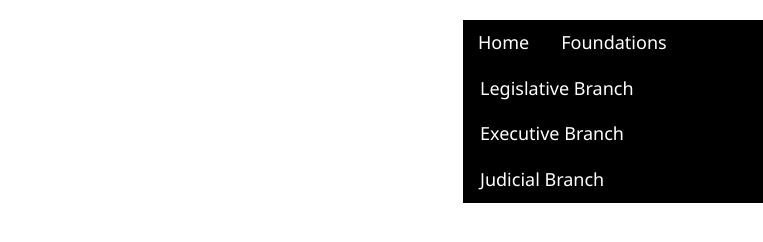
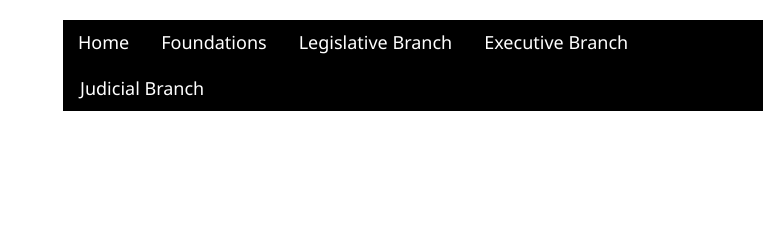
Before and after one commit to andykamath/civicsproject, a plain HTML site: page index.html in a window 1280 px wide. Shown: the whole page, without its empty margins (517-1280 px from the left). Drawn offline with Linux system fonts and the light colour scheme; a web font is replaced by a local one.

Commit message:
Update style.css

```diff
--- a/css/style.css
+++ b/css/style.css
@@ -14,7 +14,7 @@ nav
   text-align: center;
   position: relative;
   top: 20px;
-  width: 300px;
+  width: 700px;
 }
 
 nav a
```
